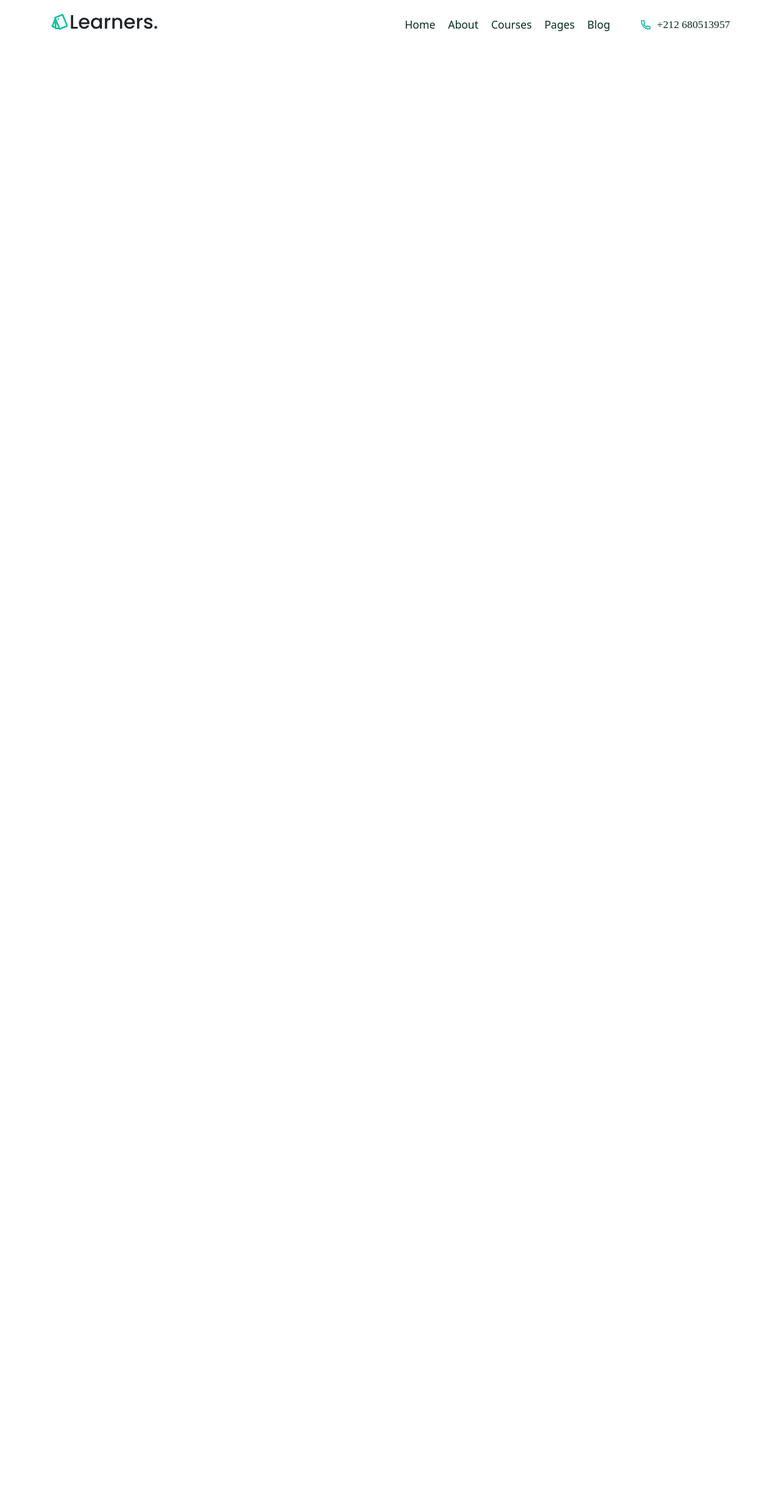
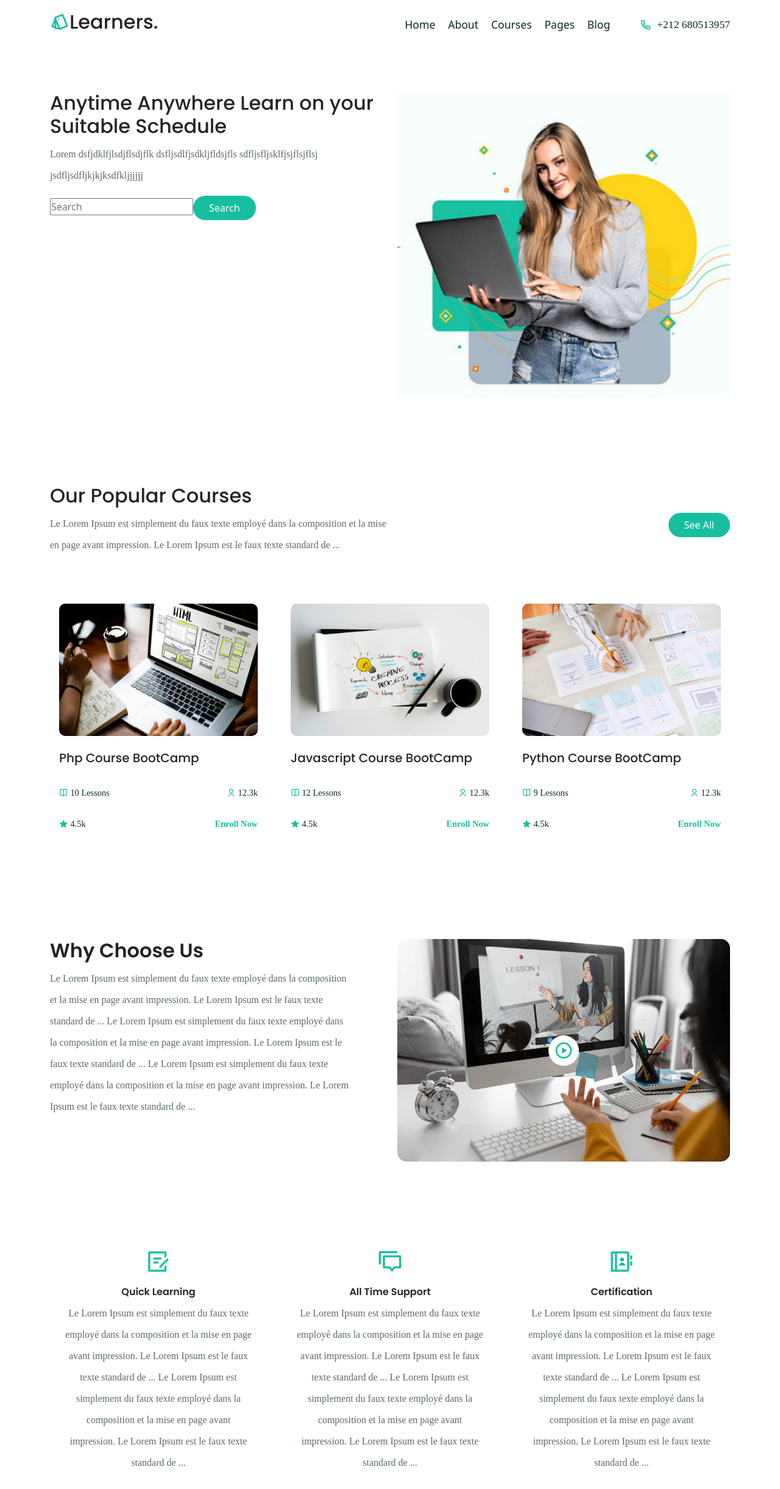
Before and after one commit to PFE-Elearning/pfe-e-learning, a React (Create React App) app: page / in a window 1280 px wide. Shown: the top 2442 px of the page at 61% size. Before the commit the page ends 800 px from the top, so only its background shows below. Built offline with nearby package versions, Linux system fonts and the light colour scheme; a web font is replaced by a local one.

Commit message:
merge hero-section

```diff
--- a/src/pages/Home.js
+++ b/src/pages/Home.js
@@ -3,12 +3,17 @@ import react,{Fragment} from "react";
 import Courses from "../components/Courses-section/Courses";
 import ChooseUs from "../components/Choose-us/ChooseUs";
 import Header from '../components/Header/Header'
-
-const Home = () => {
-  return (
-    <Fragment>
-      <Header />
-    </Fragment>
-  )
+import HeroSection from "../components/Hero-Section/HeroSection";
+import Features from "../components/Feature-section/Feature";
+const Home=()=>{
+    return(
+        <Fragment>
+        <Header />
+        <HeroSection />
+        <Courses />
+        <ChooseUs />
+        <Features />
+        </Fragment>
+    );
 }
 export default Home;
```
